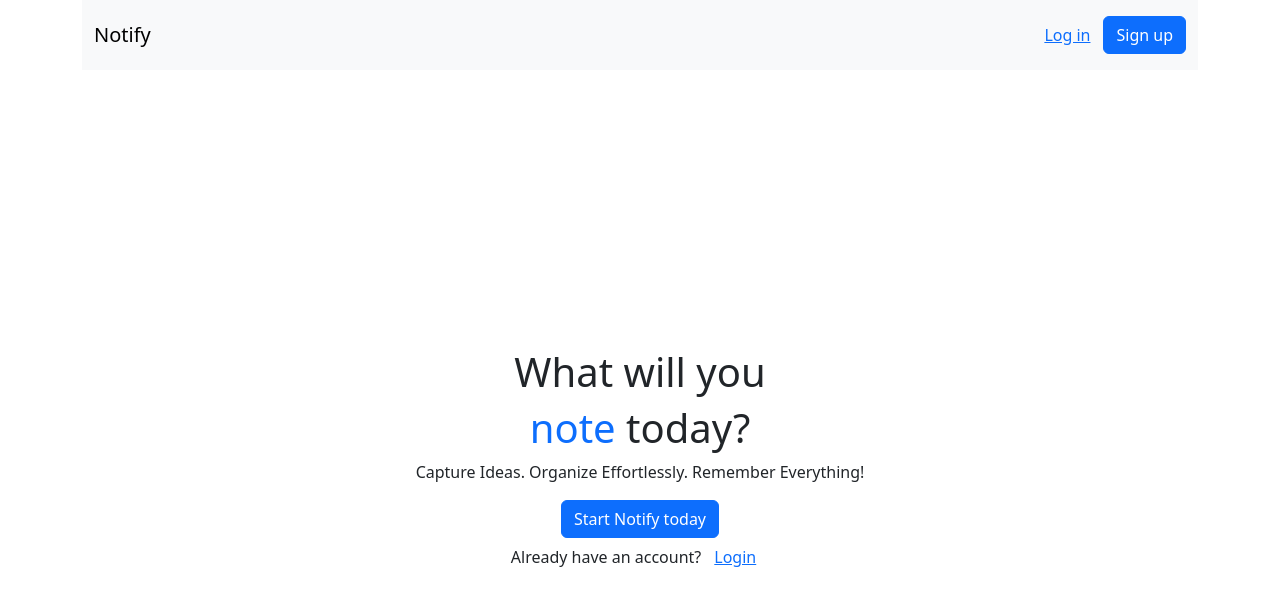
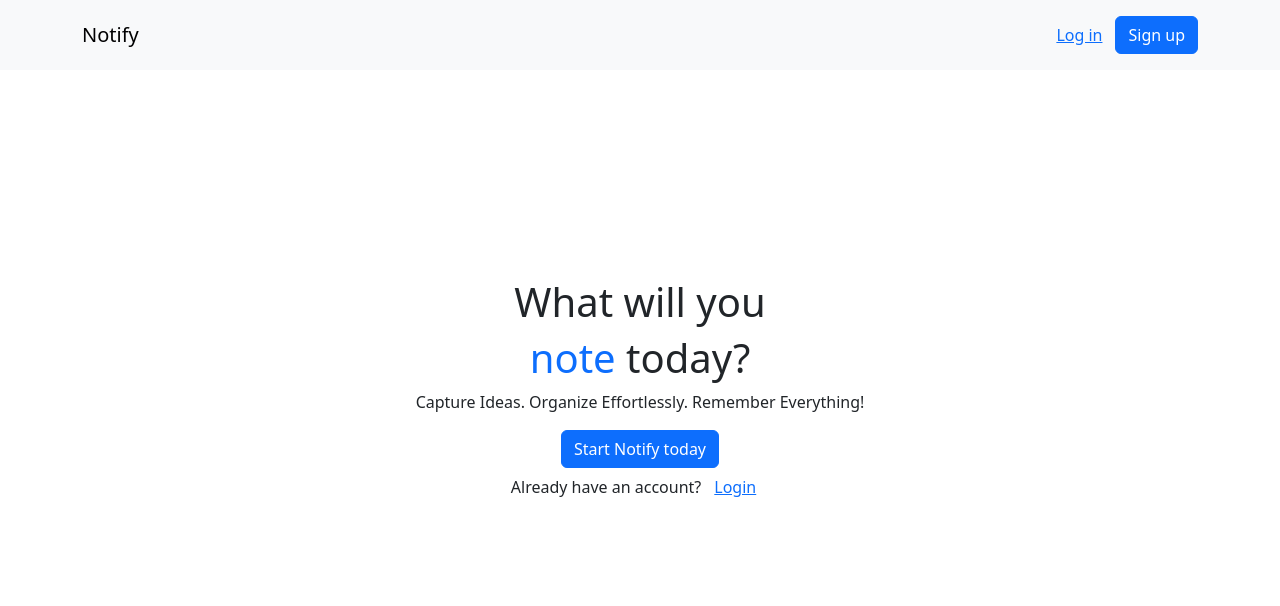
Before and after one commit to sabinacharyadev/clerk-note-client, a React (Vite) app: page / in a window 1280 px wide. Shown: the top 606 px of the page. Built offline with nearby package versions, Linux system fonts and the light colour scheme; no server answers.

Commit message:
nav bar fixed

```diff
--- a/src/App.jsx
+++ b/src/App.jsx
@@ -13,10 +13,9 @@ function App() {
   return (
     <>
       <SignedOut>
+        <NavBarSignOut />
         <Container>
-          <NavBarSignOut />
-
-          <Row className="vh-100 ">
+          <Row className="vh-100">
             <Stack className="d-flex justify-content-center align-items-center">
               <h1>What will you</h1>
               <h1>
--- a/src/components/NavBarSignOut.jsx
+++ b/src/components/NavBarSignOut.jsx
@@ -3,7 +3,7 @@ import { Button, Container, Navbar } from "react-bootstrap";
 
 const NavBarSignOut = () => {
   return (
-    <Navbar className="bg-body-tertiary">
+    <Navbar className="bg-body-tertiary position-fixed vw-100">
       <Container>
         <Navbar.Brand href="#home">Notify</Navbar.Brand>
 
```
